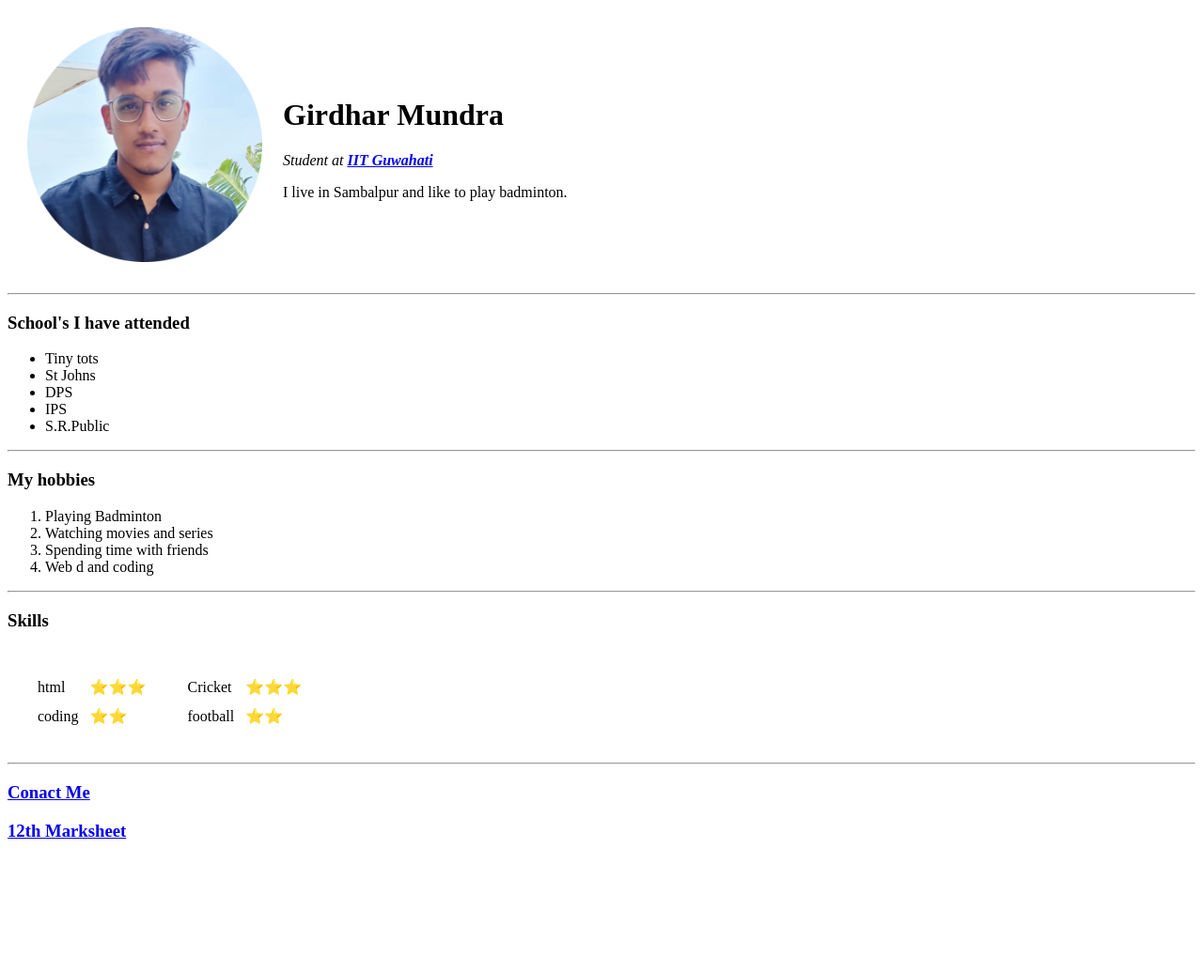
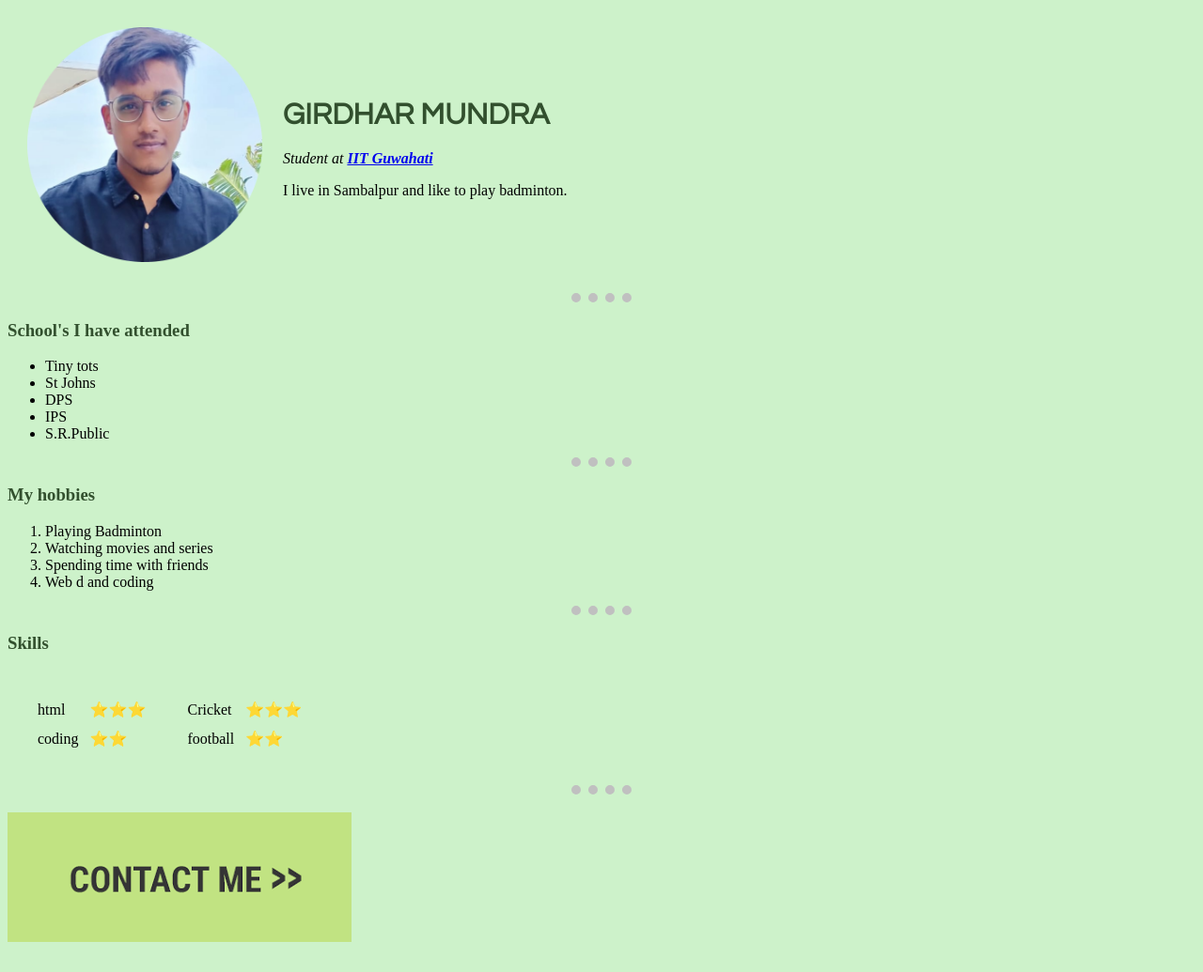
Before and after one commit to Girdhar2/cv, a plain HTML site: page index.html in a window 1280 px wide. Shown: the whole page at 94% size. Before the commit the page ends 914 px from the top, so only its background shows below. Drawn offline with Linux system fonts and the light colour scheme.

Commit message:
Add files via upload

```diff
--- /dev/null
+++ b/css/styles.css
@@ -0,0 +1,19 @@
+body{
+  background-color: #CDF2CA;
+  align-content: center;
+}
+h1{
+  color: #32502E;
+  font-family: Century Gothic;
+}
+
+h3{
+  color: #32502E;
+}
+hr{
+  border-color: silver;
+  border-style: none;
+  border-top-style: dotted;
+  width: 5%;
+  border-width: 10px;
+}
--- a/index.html
+++ b/index.html
@@ -6,9 +6,10 @@
   <meta name="author" content="Girdhar Mundra">
   <meta name="description" content="about me and daily updates">
   <title>❄Girdhar's Personal Site</title>
+  <link rel="stylesheet" href="css/styles.css">
 </head>
 
-<body>
+<body >
   <!--
   <img src="https://hosting.photobucket.com/images/i/Girdhar02/profile_photo.jpeg?width=1920&height=1080&fit=bounds" alt="Girdhar's Profile photo">
   -->
@@ -16,7 +17,7 @@
     <tr>
       <td> <img src="profile photo-modified2.png" alt="circle profile photo" height="250"></td>
       <td>
-        <h1>Girdhar Mundra</h1>
+        <h1>GIRDHAR MUNDRA</h1>
         <p><em>Student at <strong><a href="https://www.iitg.ac.in/">IIT Guwahati</a></strong></em></p>
         <p>I live in Sambalpur and like to play badminton.</p>
       </td>
@@ -73,8 +74,8 @@
     </tbody>
   </table>
   <hr>
-  <h3> <a href="contact details.html" target="_blank">Conact Me</a></h3>
-  <h3><a href="12th marksheet.html">12th Marksheet</a></h3>
+  <h3> <a href="contact details.html" target="_blank" ><img src="contact_me.jpg"></a></h3>
+  <!---<h3><a href="12th marksheet.html">12th Marksheet</a></h3>--->
 
 </body>
 
```
Also changed, not shown: 12th marksheet.html (+1 -0 lines), contact details.html (+1 -0 lines), contact_me.jpg (added), 1 other file.
